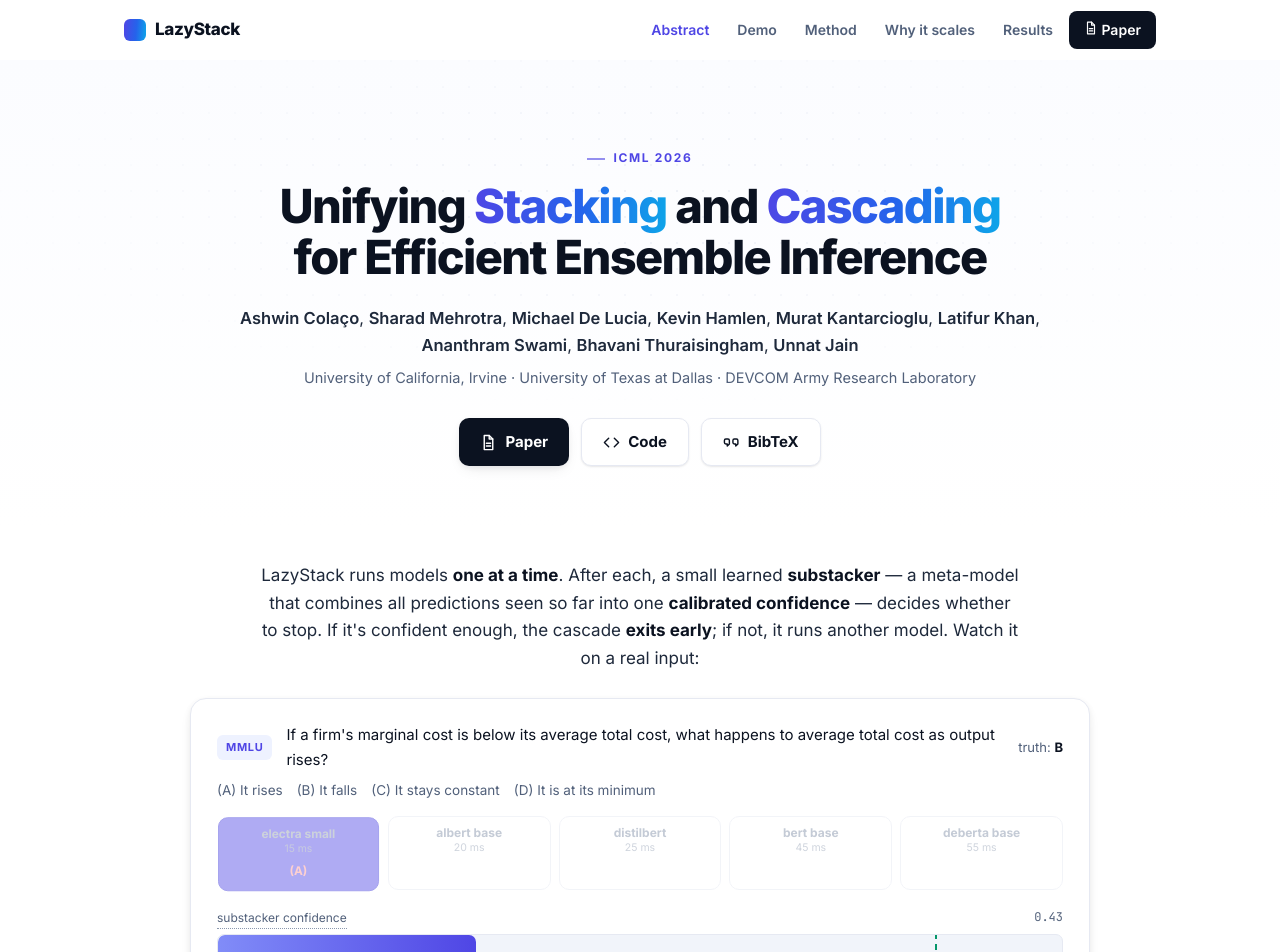
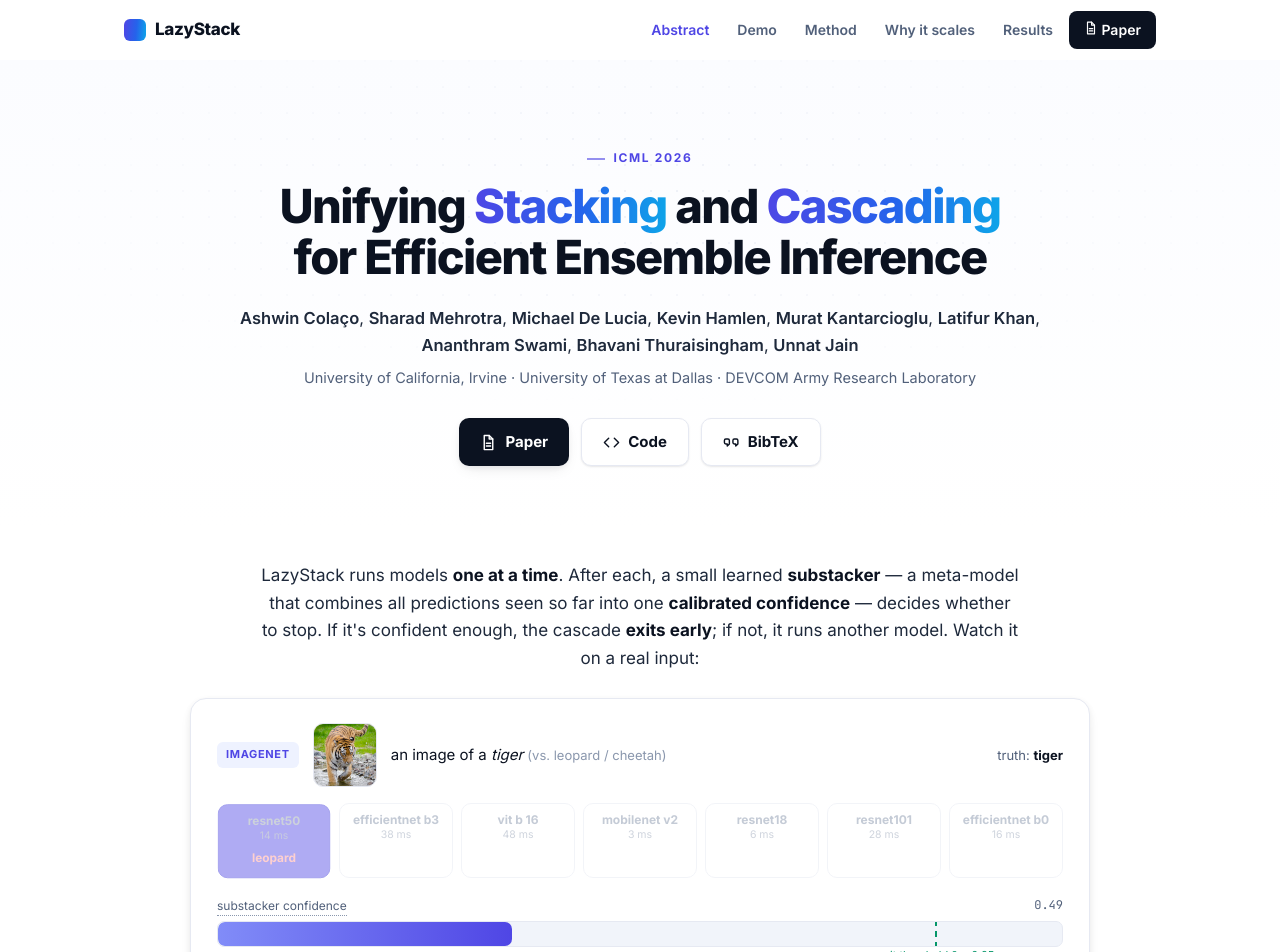
Before and after one commit to ashwincolaco/lazystack, a React (Vite) app: page / in a window 1280 px wide. Shown: the top 952 px of the page. Built offline with nearby package versions, Linux system fonts and the light colour scheme.

Commit message:
More imagery: CC tiger (Mathias Appel, CC0) + sunflower (TrotterFechan, CC BY); input photos in ordering, ImageNet tiger example, domain icons on all qual rows

```diff
--- a/src/components/OrderingToggle.jsx
+++ b/src/components/OrderingToggle.jsx
@@ -6,13 +6,13 @@
 // Each model row: [name, latency_ms]. The bar shows latency.
 const EX = {
   'CIFAR-100': {
-    input: 'a sunflower image',
+    input: 'a sunflower image', image: './img/sunflower.jpg',
     cheap: [['mobilenet_v2', 3], ['resnet18', 6], ['resnet50', 14], ['efficientnet_b0', 16], ['resnet101', 28]],
     mdp:   [['resnet50', 14], ['mobilenet_v2', 3]],
     why: 'The policy opens with resnet50 (14 ms), not the cheapest model — its higher confidence lets the substacker exit after two.',
   },
   'ImageNet': {
-    input: 'a leopard photo',
+    input: 'a leopard photo', image: './img/leopard.jpg',
     cheap: [['mobilenet_v2', 3], ['resnet18', 6], ['resnet50', 14], ['efficientnet_b0', 16], ['resnet101', 28], ['efficientnet_b3', 38]],
     mdp:   [['resnet50', 14], ['efficientnet_b3', 38]],
     why: 'The policy skips the cheap models that would not have resolved this image, opening with resnet50 then efficientnet_b3 — exiting in two.',
@@ -98,7 +98,10 @@
             <button key={k} className={ds === k ? 'active' : ''} onClick={() => setDs(k)}>{k}</button>
           ))}
         </div>
-        <span style={{ fontSize: 13.5, color: C.slate }}>Input: <b style={{ color: C.ink }}>{e.input}</b></span>
+        <span style={{ display: 'inline-flex', alignItems: 'center', gap: 8, fontSize: 13.5, color: C.slate }}>
+          {e.image && <img src={e.image} alt={e.input} style={{ width: 30, height: 30, borderRadius: 6, objectFit: 'cover', border: `1px solid ${C.line}` }} />}
+          Input: <b style={{ color: C.ink }}>{e.input}</b>
+        </span>
         <button className="pill-btn" onClick={() => setStep(0)}>↻ Replay</button>
       </div>
 
--- a/src/components/TraceGrid.jsx
+++ b/src/components/TraceGrid.jsx
@@ -1,5 +1,8 @@
 import React, { useState } from 'react'
 import T from '../data/traces.json'
+import Icon from './Icon'
+
+const KIND_ICON = { text: 'text', tabular: 'code', image: 'image' }
 
 const C = { blue: '#2563eb', green: '#10b981', red: '#ef4444', grey: '#cbd5e1', ink: '#0f172a', slate: '#475569', line: '#e2e8f0', amber: '#f59e0b' }
 const methodColor = { LazyStack: C.blue, ABC: '#8b5cf6', 'Cost-Cascade': C.amber }
@@ -54,7 +57,9 @@
               padding: '12px 16px', display: 'flex', alignItems: 'center', gap: 12,
             }}>
               <span style={{ fontSize: 11, fontWeight: 700, color: C.slate, textTransform: 'uppercase', letterSpacing: '.04em', background: '#eef2ff', padding: '2px 8px', borderRadius: 6 }}>{row.dataset}</span>
-              {row.image && <img src={row.image} alt={row.true} style={{ width: 38, height: 38, borderRadius: 7, objectFit: 'cover', border: `1px solid ${C.line}` }} />}
+              {row.image
+                ? <img src={row.image} alt={row.true} style={{ width: 38, height: 38, borderRadius: 7, objectFit: 'cover', border: `1px solid ${C.line}` }} />
+                : <span style={{ width: 38, height: 38, borderRadius: 7, border: `1px solid ${C.line}`, background: '#f6f8fc', display: 'inline-flex', alignItems: 'center', justifyContent: 'center', color: C.slate, flexShrink: 0 }}><Icon name={KIND_ICON[row.kind] || 'text'} size={18} /></span>}
               <span style={{ fontSize: 14, color: C.ink }}>{row.prompt}</span>
               <span style={{ marginLeft: 'auto', fontSize: 13, color: C.slate }}>true: <b>{row.true}</b></span>
               <span style={{ color: C.grey, transform: isOpen ? 'rotate(90deg)' : 'none', transition: 'transform .2s' }}>▸</span>
--- a/src/data/hero_examples.json
+++ b/src/data/hero_examples.json
@@ -8,6 +8,13 @@
       "full_cost": 105,
       "costs": {"resnet50": 14, "mobilenet_v2": 3, "efficientnet_b3": 38, "resnet101": 28, "resnet18": 6, "efficientnet_b0": 16},
       "steps": [["resnet50", "tiger", 0.46, true], ["mobilenet_v2", "leopard", 0.58, false], ["efficientnet_b3", "leopard", 0.79, false], ["resnet101", "leopard", 0.88, false]]
+    },
+    {
+      "dataset": "ImageNet", "domain": "image", "image": "./img/tiger.jpg",
+      "label": "tiger", "note": "vs. leopard / cheetah",
+      "full_cost": 153,
+      "costs": {"resnet50": 14, "efficientnet_b3": 38, "vit_b_16": 48, "mobilenet_v2": 3, "resnet18": 6, "resnet101": 28, "efficientnet_b0": 16},
+      "steps": [["resnet50", "leopard", 0.49, true], ["efficientnet_b3", "tiger", 0.72, false], ["vit_b_16", "tiger", 0.90, false]]
     },
     {
       "dataset": "MMLU", "domain": "text",
--- a/src/data/traces.json
+++ b/src/data/traces.json
@@ -10,11 +10,11 @@
       "Cost-Cascade": { "steps": [["mobilenet_v2","tiger",true],["resnet18","tiger",true]], "cost": 9, "correct": false, "why": "exits at conf 0.86 > θ — but wrong" }
     },
     {
-      "id": "imagenet", "kind": "image", "dataset": "ImageNet", "true": "leopard", "image": "./img/leopard.jpg",
-      "prompt": "a leopard (vs. jaguar / snow leopard)",
-      "LazyStack":    { "steps": [["resnet50","jaguar",true],["efficientnet_b3","leopard",false]], "cost": 52, "correct": true, "why": "stacking corrects the first model, conf 0.89 > θ" },
-      "ABC":          { "steps": [["resnet18","jaguar",true],["resnet50","leopard",false],["efficientnet_b0","leopard",false],["efficientnet_b3","leopard",false]], "cost": 74, "correct": true, "why": "agreement only after 4 models" },
-      "Cost-Cascade": { "steps": [["mobilenet_v2","jaguar",true],["resnet18","jaguar",true]], "cost": 9, "correct": false, "why": "exits at conf 0.87 > θ — but wrong" }
+      "id": "imagenet", "kind": "image", "dataset": "ImageNet", "true": "tiger", "image": "./img/tiger.jpg",
+      "prompt": "a tiger (vs. leopard / cheetah)",
+      "LazyStack":    { "steps": [["resnet50","leopard",true],["efficientnet_b3","tiger",false]], "cost": 52, "correct": true, "why": "stacking corrects the first model, conf 0.90 > θ" },
+      "ABC":          { "steps": [["resnet18","leopard",true],["resnet50","tiger",false],["efficientnet_b0","tiger",false],["efficientnet_b3","tiger",false]], "cost": 74, "correct": true, "why": "agreement only after 4 models" },
+      "Cost-Cascade": { "steps": [["mobilenet_v2","leopard",true],["resnet18","leopard",true]], "cost": 9, "correct": false, "why": "exits at conf 0.87 > θ — but wrong" }
     },
     {
       "id": "nsl", "kind": "tabular", "dataset": "NSL-KDD", "true": "probe",
```
Also changed, not shown: public/img/sunflower.jpg, public/img/tiger.jpg (added).
